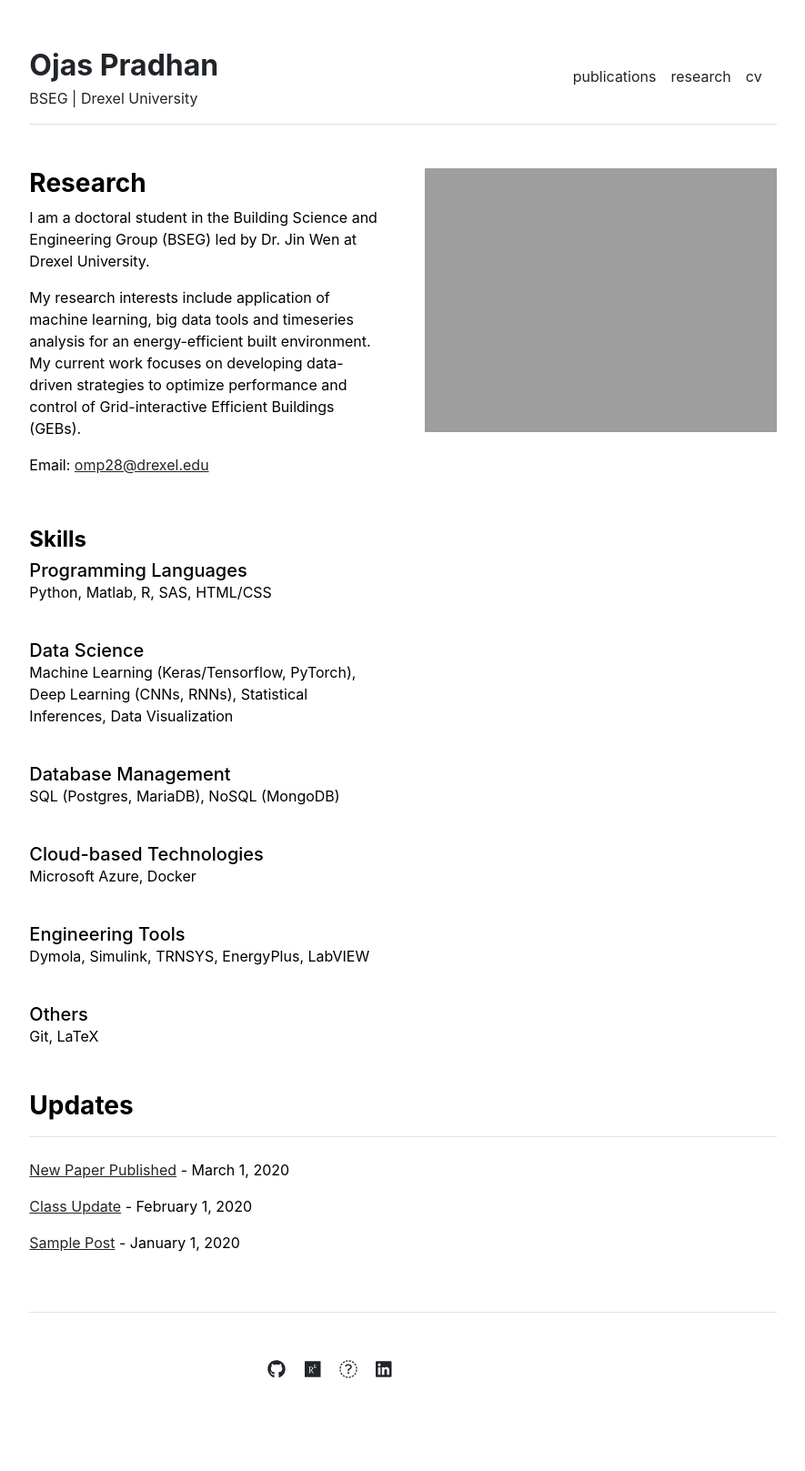
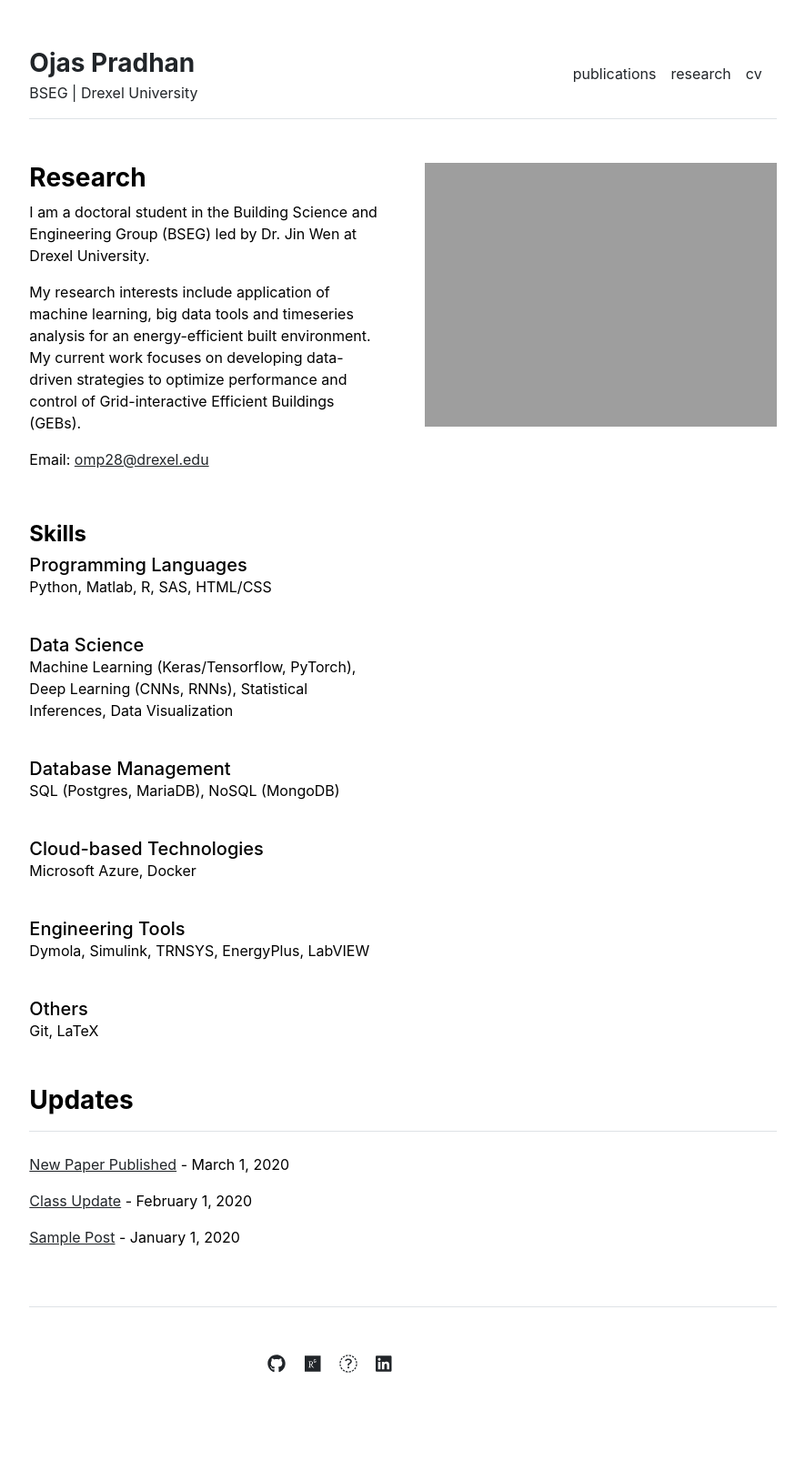
Before and after one commit to pradhanojas/pradhanojas.github.io, a Jekyll site: the page built from index.md, in a window 1280 px wide. Shown: the whole page at 91% size, without its empty margins (197-1082 px from the left). Built offline with Jekyll 4.4.1, drawn with Linux system fonts in a browser that asks for light colours.

Commit message:
Update header.html

```diff
--- a/_includes/header.html
+++ b/_includes/header.html
@@ -1,7 +1,7 @@
 <header class="d-flex flex-column flex-md-row align-items-center pb-3 mb-5 border-bottom">
   <div>
     <a href="{{ site.github.url }}/" class="d-flex align-items-center text-decoration-none">
-      <span class="fs-2 fw-bold">{{ site.title }}</span>
+      <span class="fs-3 fw-bold">{{ site.title }}</span>
     </a>
     <a href="{{ site.github.url }}/" class="d-flex align-items-center text-decoration-none">
       <span>{{ site.description }}</span>
```
